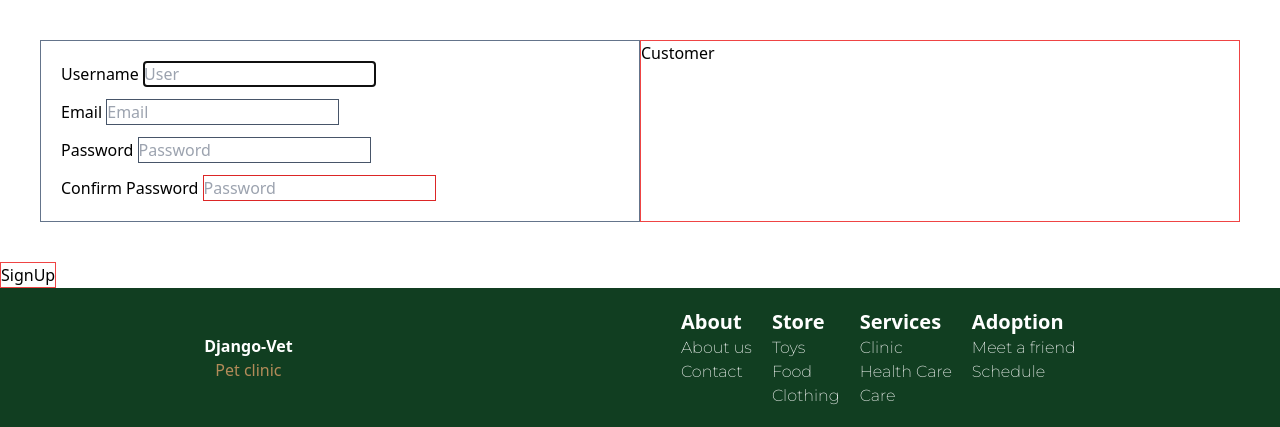
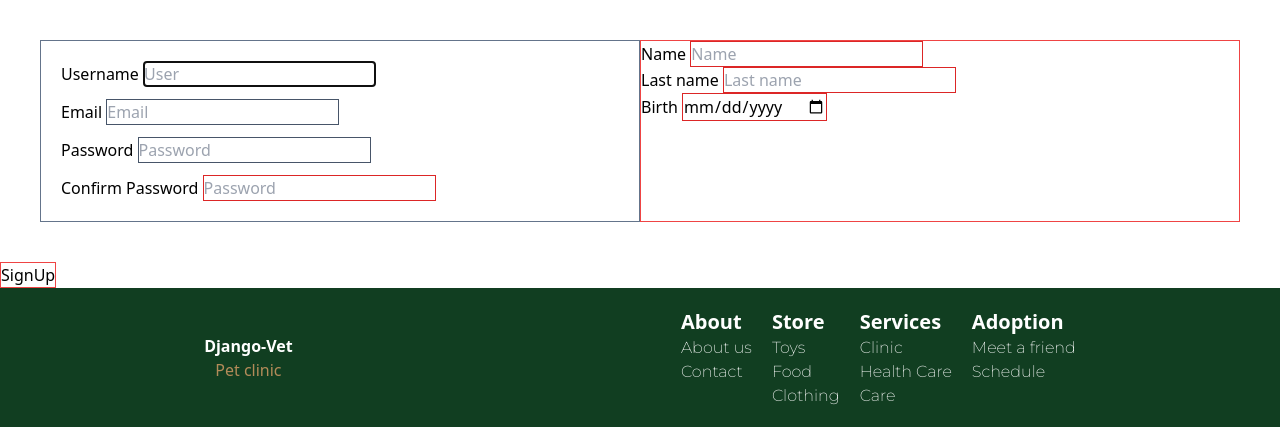
Before and after one commit to RayTesting/Django-Vet, a Django app: page /auth/signup/ in a window 1280 px wide. Shown: the part 148-575 px from the top of the page. Run offline with Django 3.2, Linux system fonts and the light colour scheme; tables that the repository leaves empty hold one stand-in row (values such as "Sample post"); grey boxes marked "Sample" are stand-in pictures; parts of the project's set-up code (start-up, migrations or seed data) failed here and were passed over; some libraries are stand-ins or nearby versions.

Commit message:
forms decorator y generic views

```diff
--- a/apps/authentication/forms.py
+++ b/apps/authentication/forms.py
@@ -2,6 +2,8 @@ from dataclasses import field, fields
 from django import forms
 from django.contrib.auth.models import User
 from django.contrib.auth.forms import AuthenticationForm, UserCreationForm
+
+from ..home.models import Customer
 
 class LoginForm(forms.Form):
     username = forms.CharField(
@@ -75,6 +77,44 @@ class SignUpForm(UserCreationForm):
         model= User
         fields = ('username','email','password1','password2')
 
+class CustomerForm(forms.ModelForm):
+
+    name = forms.CharField(
+        label='Name',
+        required=True,
+        widget=forms.TextInput(
+            attrs={
+                "placeholder": "Name",
+                "class": "border border-red-600",
+            }
+        )
+    )
+
+    last_name = forms.CharField(
+        label='Last name',
+        required=True,
+        widget=forms.TextInput(
+            attrs={
+                "placeholder": "Last name",
+                "class": "border border-red-600",
+            }
+        )
+    )
+
+    birth = forms.DateField(
+        required=False,
+        widget=forms.DateInput(
+            attrs={
+                "type":"date",
+                "class": "border border-red-600",
+            }
+        )
+    )
+
+    class Meta:
+        model = Customer
+        fields = ('name','last_name','birth')
+
 class AuthForm(AuthenticationForm):
     username = forms.CharField(
         label='Usuario',
--- a/apps/authentication/urls.py
+++ b/apps/authentication/urls.py
@@ -5,4 +5,5 @@ urlpatterns = [
     path('login/', views.login_view, name='auth_login'),
     path('logout/', views.logout_view, name="auth_logout"),
     path('signup/', views.signup, name="auth_signup"),
+    path('account/', views.account_details, name="auth_account"),
 ]
--- a/apps/authentication/views.py
+++ b/apps/authentication/views.py
@@ -1,8 +1,13 @@
+from hashlib import new
+from sys import prefix
 from django.http import HttpResponse
 from django.shortcuts import redirect, render
 from django.contrib.auth import authenticate, login, logout
-from .forms import LoginForm, AuthForm, SignUpForm
+
+from ..home.models import Customer
+from .forms import CustomerForm, LoginForm, AuthForm, SignUpForm
 from django.contrib.auth.forms import AuthenticationForm
+from django.contrib.auth.decorators import login_required
 
 # Create your views here.
 
@@ -30,6 +35,9 @@ def login_view(request):
             user = authenticate(username=username, password=password)
             if user is not None:
                 login(request, user)
+                next = request.GET.get('next')
+                if next:
+                    return redirect(next)
                 return redirect('home_index')
             else:
                 msg = "USERNAME OR PASSWORD INCORRECT"
@@ -46,19 +54,25 @@ def logout_view(request):
 
 
 def signup(request):
-    form = SignUpForm(request.POST or None)
+    signup_form = SignUpForm(request.POST or None, prefix='signup')
+    customer_form = CustomerForm(request.POST or None, prefix='customer')
     msg = None
 
     if request.method == "POST":
-        if form.is_valid():
-            user_form = form.save()
-            username = form.cleaned_data.get('username')
-            email = form.cleaned_data.get('email')
-            password = form.cleaned_data.get('password1')
+        if signup_form.is_valid() and customer_form.is_valid():
+
+            user_form = signup_form.save()
+            new_customer = customer_form.save(commit=False)
+
+            username = signup_form.cleaned_data.get('username')
+            email = signup_form.cleaned_data.get('email')
+            password = signup_form.cleaned_data.get('password1')
 
             user = authenticate(username=username, password=password)
             if user is not None:
                 login(request, user)
+                new_customer.user = user
+                new_customer.save()
                 return redirect('home_index')
             else:
                 msg = "ERROR AL AUTENTICAR"
@@ -67,8 +81,17 @@ def signup(request):
             msg = 'Error'
 
     context = {
-        "form": form,
+        "signup_form": signup_form,
+        "customer_form": customer_form,
         "msg": msg,
     }
 
     return render(request,'authentication/signup.html',context)
+
+@login_required(login_url='auth_login')
+def account_details(request):
+    account = Customer.objects.get(user=request.user)
+    context = {
+        "account": account
+    }
+    return render(request,'authentication/account_details.html',context)
--- a/apps/store/urls.py
+++ b/apps/store/urls.py
@@ -2,5 +2,5 @@ from . import views
 from django.urls import include, path
 
 urlpatterns = [
-    path('', views.index, name='store_index')
+    path('', views.ProductsList.as_view(), name='store_index')
 ]
--- a/apps/templates/authentication/signup.html
+++ b/apps/templates/authentication/signup.html
@@ -7,28 +7,42 @@
             <div class="w-1/2 border border-slate-500 flex flex-col gap-3 p-5">
                 <div>
                     <label for="Username">Username</label>
-                    {{form.username}}
-                    {{form.username.errors}}
+                    {{signup_form.username}}
+                    {{signup_form.username.errors}}
                 </div>
                 <div>
                     <label for="Email">Email</label>
-                    {{form.email}}
+                    {{signup_form.email}}
                 </div>
                 <div>
                     <label for="Password1">Password</label>
-                    {{form.password1}}
-                    {{form.password1.errors}}
+                    {{signup_form.password1}}
+                    {{signup_form.password1.errors}}
                 </div>
                 <div>
                     <label for="Password2">Confirm Password</label>
-                    {{form.password2}}
-                    {{form.password2.errors}}
+                    {{signup_form.password2}}
+                    {{signup_form.password2.errors}}
                 </div>
             </div>
 
 
             <div class="w-1/2 border border-red-500">
-                <label for="">Customer</label>
+                <div>
+                    <label for="Name">Name</label>
+                    {{customer_form.name}}
+                    {{customer_form.name.errors}}
+                </div>
+                <div>
+                    <label for="Last_name">Last name</label>
+                    {{customer_form.last_name}}
+                    {{customer_form.last_name.errors}}
+                </div>
+                <div>
+                    <label for="Birth">Birth</label>
+                    {{customer_form.birth}}
+                    {{customer_form.birth.errors}}
+                </div>
             </div>
 
 
--- a/apps/templates/includes/navbar.html
+++ b/apps/templates/includes/navbar.html
@@ -27,7 +27,7 @@
             <div id="user_links" class="hidden rounded bg-[#f0f0f0] w-1/2  md:w-fit py-5 ">
                 <ul class="flex justify-center items-center flex-col font-bold p-1 md:flex-row">
                     {% if request.user.is_authenticated %}
-                        <li class="w-full text-center py-3 px-6 "><a class="hover:text-[#b38b59]" href="{% url 'home_index' %}">{{request.user}}</a></li>
+                        <li class="w-full text-center py-3 px-6 "><a class="hover:text-[#b38b59]" href="{% url 'auth_account' %}">{{request.user}}</a></li>
                         <li class="w-full text-center py-3 px-6"><a class="hover:text-[#b38b59]" href="{% url 'auth_logout' %}">Logout</a></li>
                             {% else %}
                         <li class="w-full text-center py-3 px-6"><a class="hover:text-[#b38b59]" href="{% url 'auth_login' %}">Login</a></li>
--- a/apps/templates/store/index.html
+++ b/apps/templates/store/index.html
@@ -1,5 +1,9 @@
 {% extends 'layouts/base.html' %}
 
 {% block content %}
-    <h1>Store</h1>
+    <div class="flex flex-col gap-3 p-3">
+        {% for product in products  %}
+            <span>{{product}}</span>
+        {% endfor %}
+    </div>
 {% endblock content %}
```
Also changed, not shown: apps/store/views.py (+12 -1 lines), apps/templates/authentication/account_details.html (added, +12 -0 lines).
